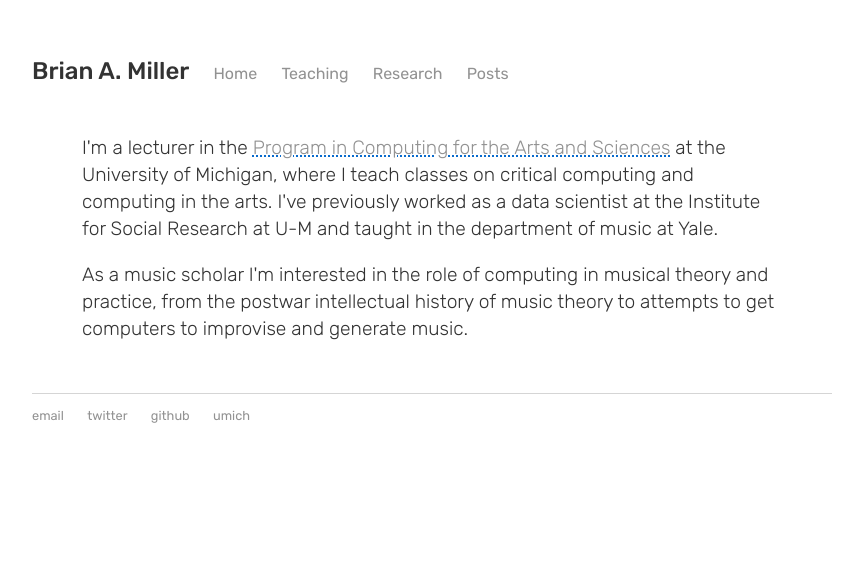
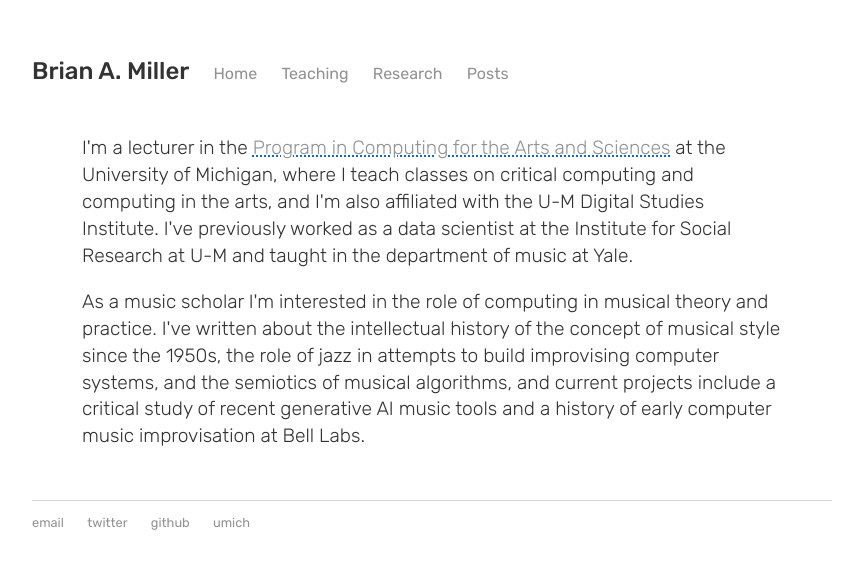
Before and after one commit to bmill42/bmill42.github.io, a Jekyll site: the page built from index.html, in a window 1280 px wide. Shown: the top 569 px of the page, without its empty margins (168-1031 px from the left). Built offline with Jekyll 4.4.1, drawn with Linux system fonts in a browser that asks for light colours.

Commit message:
small bio updates

```diff
--- a/index.html
+++ b/index.html
@@ -5,8 +5,8 @@ title: Brian A. Miller
 
 <div class="blurb">
 
-    <p>I'm a lecturer in the <a href="https://lsa.umich.edu/computingfor">Program in Computing for the Arts and Sciences</a> at the University of Michigan, where I teach classes on critical computing and computing in the arts. I've previously worked as a data scientist at the Institute for Social Research at U-M and taught in the department of music at Yale.</p>
+    <p>I'm a lecturer in the <a href="https://lsa.umich.edu/computingfor">Program in Computing for the Arts and Sciences</a> at the University of Michigan, where I teach classes on critical computing and computing in the arts, and I'm also affiliated with the U-M Digital Studies Institute. I've previously worked as a data scientist at the Institute for Social Research at U-M and taught in the department of music at Yale.</p>
 
-    <p>As a music scholar I'm interested in the role of computing in musical theory and practice, from the postwar intellectual history of music theory to attempts to get computers to improvise and generate music.</p>
+    <p>As a music scholar I'm interested in the role of computing in musical theory and practice. I've written about the intellectual history of the concept of musical style since the 1950s, the role of jazz in attempts to build improvising computer systems, and the semiotics of musical algorithms, and current projects include a critical study of recent generative AI music tools and a history of early computer music improvisation at Bell Labs.</p>
 
 </div>
```
Also changed, not shown: teaching/index.md (+1 -1 lines).
